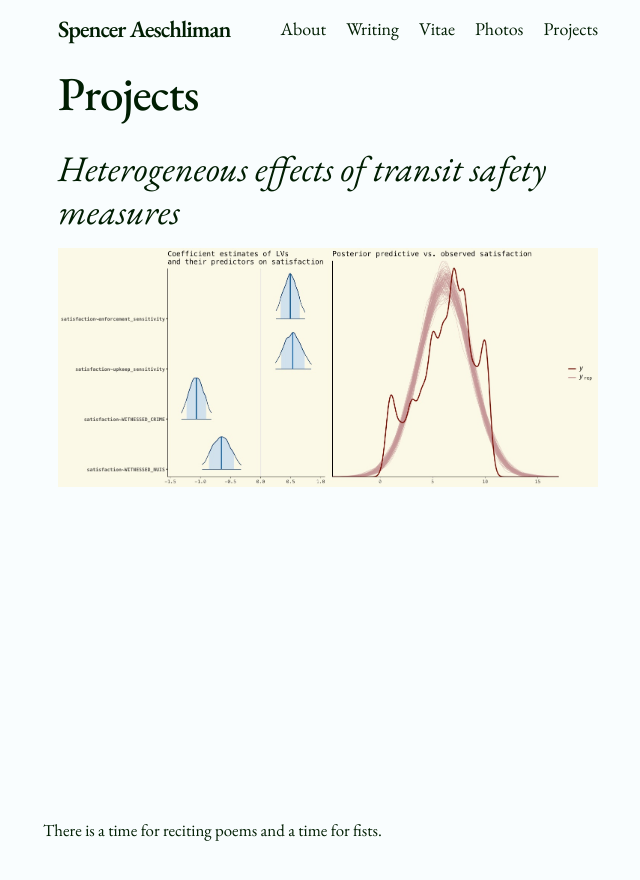
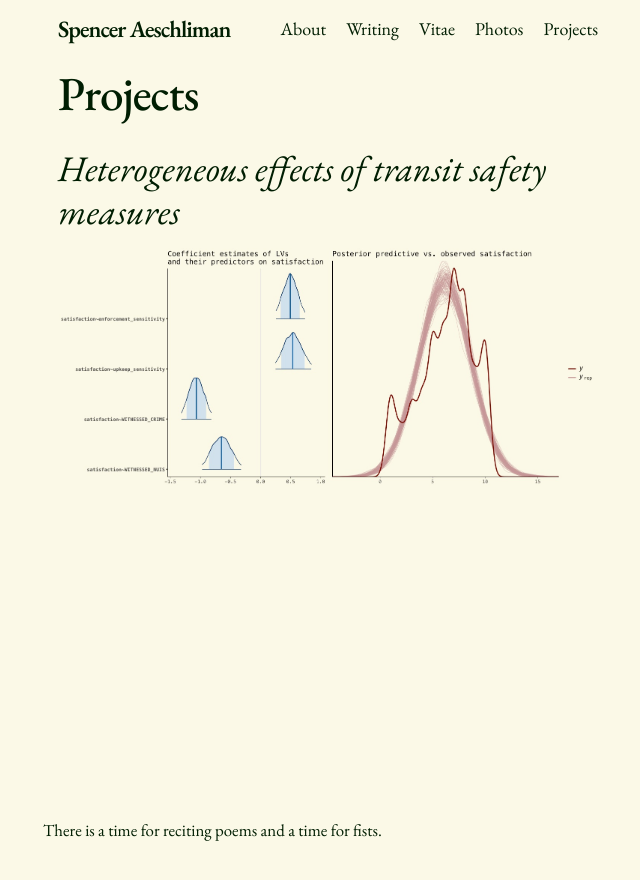
Before and after one commit to s-aeschliman/s-aeschliman.github.io, a Jekyll site: the page built from docs/projects.md, in a window 1280 px wide. Shown: the top 880 px of the page, without its empty margins (312-952 px from the left). Built offline with Jekyll 4.4.1, drawn with Linux system fonts in a browser that asks for light colours; some web fonts are replaced.

Commit message:
new background col

```diff
--- a/docs/_sass/minima.scss
+++ b/docs/_sass/minima.scss
@@ -12,7 +12,7 @@ $base-line-height: 1.2 !default;
 $spacing-unit:     30px !default;
 
 $text-color:       #001e02 !default; // past colors: 040c46
-$background-color: #f9fdfe !default; //past colors: f9fdfe #f1faff, #f3f9fc, fbf9e7, 004b05
+$background-color: #fbf9e7 !default; //past colors: f9fdfe #f1faff, #f3f9fc, fbf9e7, 004b05
 $brand-color:      #ff9d5c !default; //past colors: ff9292, ff9d5c
 
 $grey-color:       #828282 !default;
```
